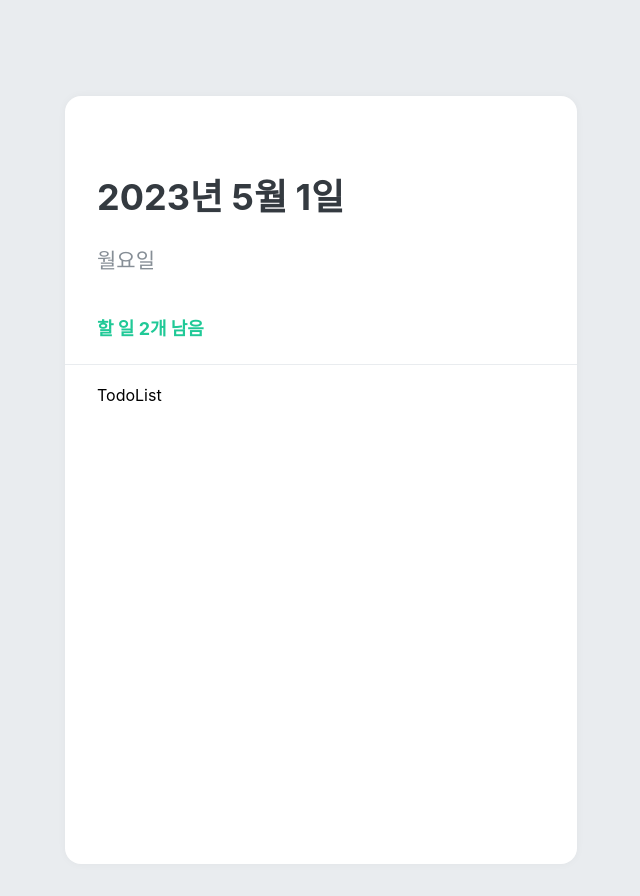
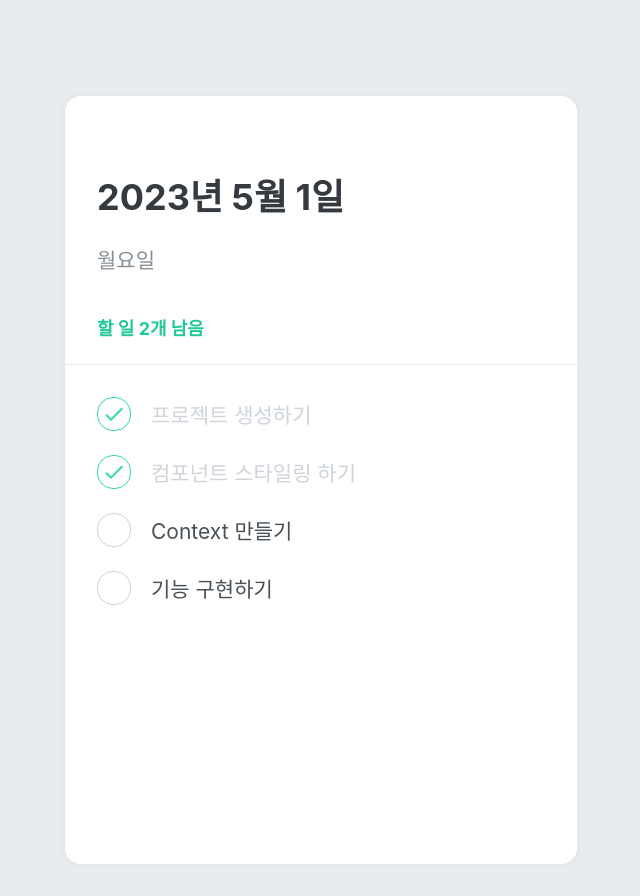
Before and after one commit to subin9192/react-tutorial, a React (Create React App) app in the folder mashup-todolist/: page / in a window 1280 px wide. Shown: the whole page, without its empty margins (319-959 px from the left). Built offline with nearby package versions, Linux system fonts and the light colour scheme.

Commit message:
TodoList UI

```diff
--- a/mashup-todolist/package.json
+++ b/mashup-todolist/package.json
@@ -8,6 +8,7 @@
     "@testing-library/user-event": "^13.5.0",
     "react": "^18.2.0",
     "react-dom": "^18.2.0",
+    "react-icons": "^4.8.0",
     "react-scripts": "5.0.1",
     "styled-components": "^5.3.10",
     "web-vitals": "^2.1.4"
--- a/mashup-todolist/src/components/TodoItem.js
+++ b/mashup-todolist/src/components/TodoItem.js
@@ -57,7 +57,11 @@ const TodoItemBlock = styled.div`
 function TodoItem({ id, done, text }) {
   return (
     <TodoItemBlock>
-      <CheckCircle done={done}></CheckCircle>
+      <CheckCircle done={done}>{done && <MdDone />}</CheckCircle>
+      <Text done={done}>{text}</Text>
+      <Remove>
+        <MdDelete />
+      </Remove>
     </TodoItemBlock>
   );
 }
--- a/mashup-todolist/src/components/TodoList.js
+++ b/mashup-todolist/src/components/TodoList.js
@@ -1,5 +1,6 @@
 import React from "react";
 import styled from "styled-components";
+import TodoItem from "./TodoItem";
 
 const TodoListBlock = styled.div`
   flex: 1;
@@ -9,7 +10,14 @@ const TodoListBlock = styled.div`
 `;
 
 function TodoList() {
-  return <TodoListBlock>TodoList</TodoListBlock>;
+  return (
+    <TodoListBlock>
+      <TodoItem text="프로젝트 생성하기" done={true} />
+      <TodoItem text="컴포넌트 스타일링 하기" done={true} />
+      <TodoItem text="Context 만들기" done={false} />
+      <TodoItem text="기능 구현하기" done={false} />
+    </TodoListBlock>
+  );
 }
 
 export default TodoList;
```
Also changed, not shown: mashup-todolist/src/components/TodoCreate.js (added, +39 -0 lines), 1 other file (tests, documents, lock files or other folders).
